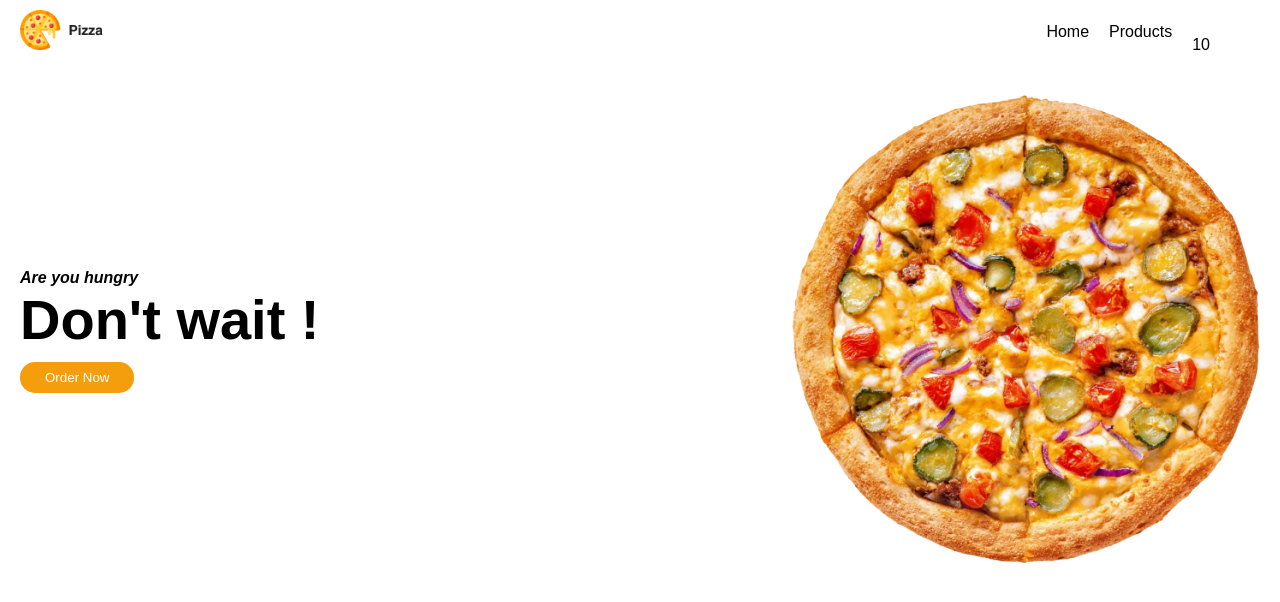
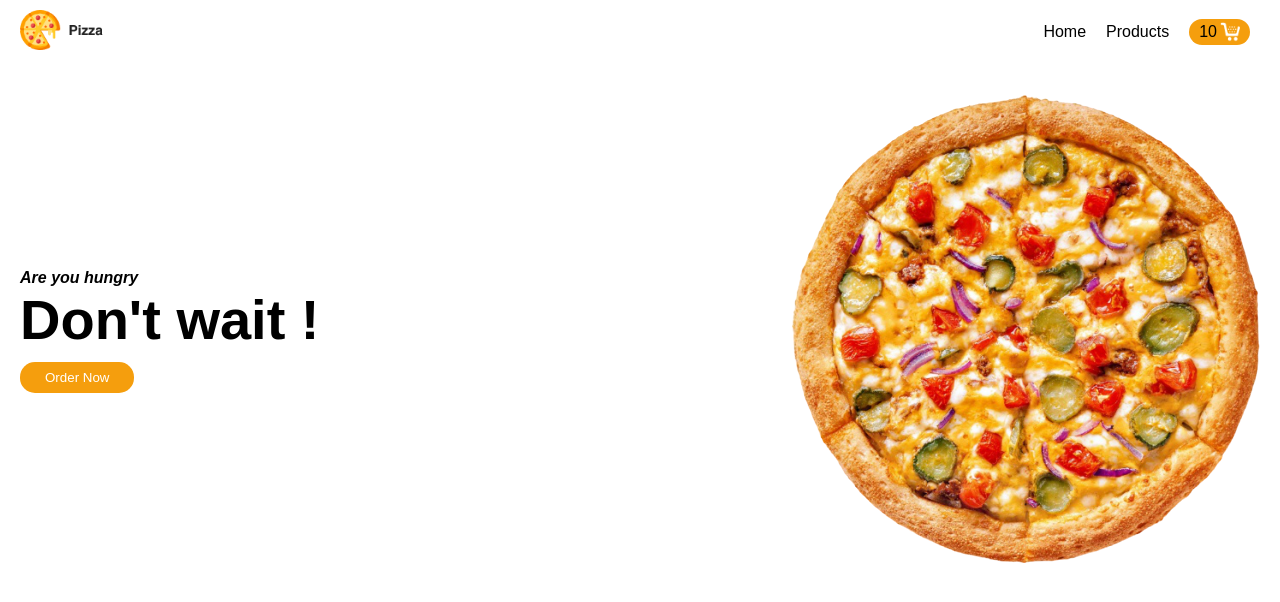
Before and after one commit to Firdosh01/Pizza-Restaurant-Website, a React (Create React App) app: page / in a window 1280 px wide. Shown: the top 602 px of the page. Built offline with nearby package versions, Linux system fonts and the light colour scheme.

Commit message:
cartIcon styled

```diff
--- a/src/Components/Navigation.css
+++ b/src/Components/Navigation.css
@@ -19,3 +19,17 @@
     color: black;
     text-decoration: none;
 }
+.right-cartIcon{
+    display: flex;
+    background-color: #F59E0D;
+    border-radius: 20px;
+    padding: 3px 10px;
+    align-items: center;
+    color: black;
+
+}
+.right-cartIcon img{
+    width: 20px;
+    height: 20px;
+    margin-left: 3px;
+}
```
